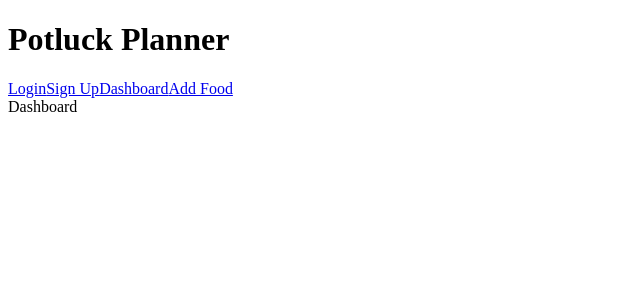
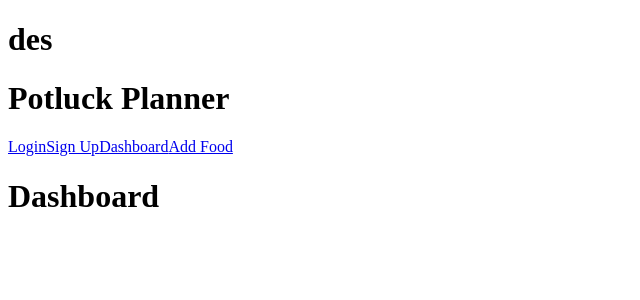
Before and after one commit to Potluck-build/Front-end, a React (Create React App) app in the folder potluck/: page /dashboard in a window 1280 px wide. Shown: the top 300 px of the page, without its empty margins (0-640 px from the left). Built offline with nearby package versions, Linux system fonts and the light colour scheme.

Commit message:
fixed npm i

```diff
--- a/potluck/src/App.js
+++ b/potluck/src/App.js
@@ -9,7 +9,9 @@ import styled from 'styled-components';
 
 const App = () => {
     return (
+
         <AppContainer>
+            <h1>des</h1>
             <Header/>
             <RouteContainer>
                 <Routes>
--- a/potluck/src/components/AddFood.js
+++ b/potluck/src/components/AddFood.js
@@ -3,7 +3,7 @@ import React from "react";
 const AddFood = () => {
   return (
   <div>
-    <h1>AddFood Component</h1>
+    <h1>AddFood</h1>
     </div>
   )
 };
--- a/potluck/src/components/Dashboard.js
+++ b/potluck/src/components/Dashboard.js
@@ -1,7 +1,11 @@
 import React from "react";
 
 const Dashboard = () => {
-  return <div>Dashboard</div>;
+  return (
+    <div>
+      <h1>Dashboard</h1>
+      </div>
+  )
 };
 
 export default Dashboard;
--- a/potluck/src/components/Register.js
+++ b/potluck/src/components/Register.js
@@ -1,7 +1,11 @@
 import React from "react";
 
 const Register = () => {
-  return <div>Register</div>;
+  return (
+    <div>
+      <h1>Register</h1>
+      </div>
+  )
 };
 
 export default Register;
```
Also changed, not shown: potluck/src/components/Header.js (+5 -5 lines), 1 other file (tests, documents, lock files or other folders).
